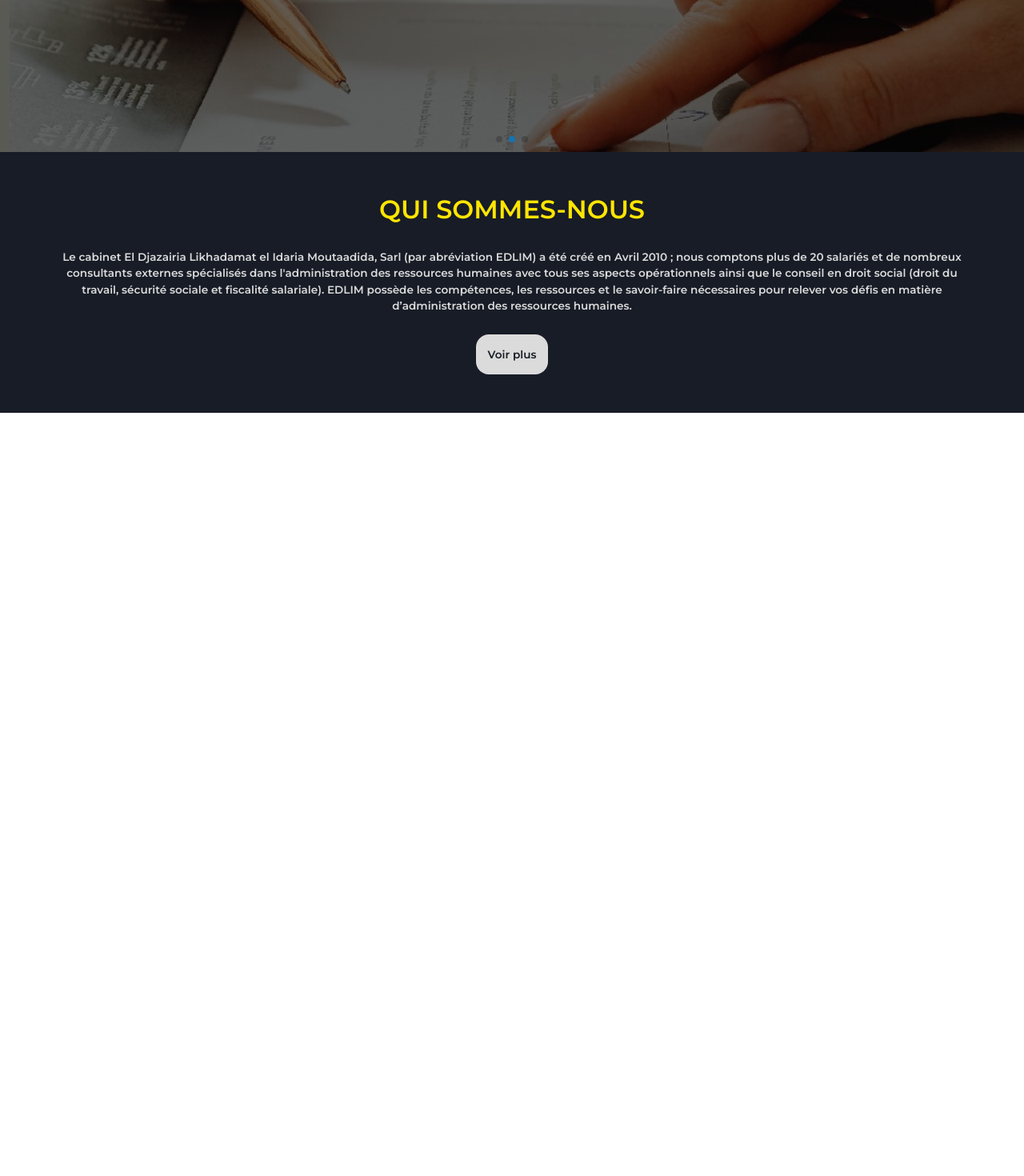
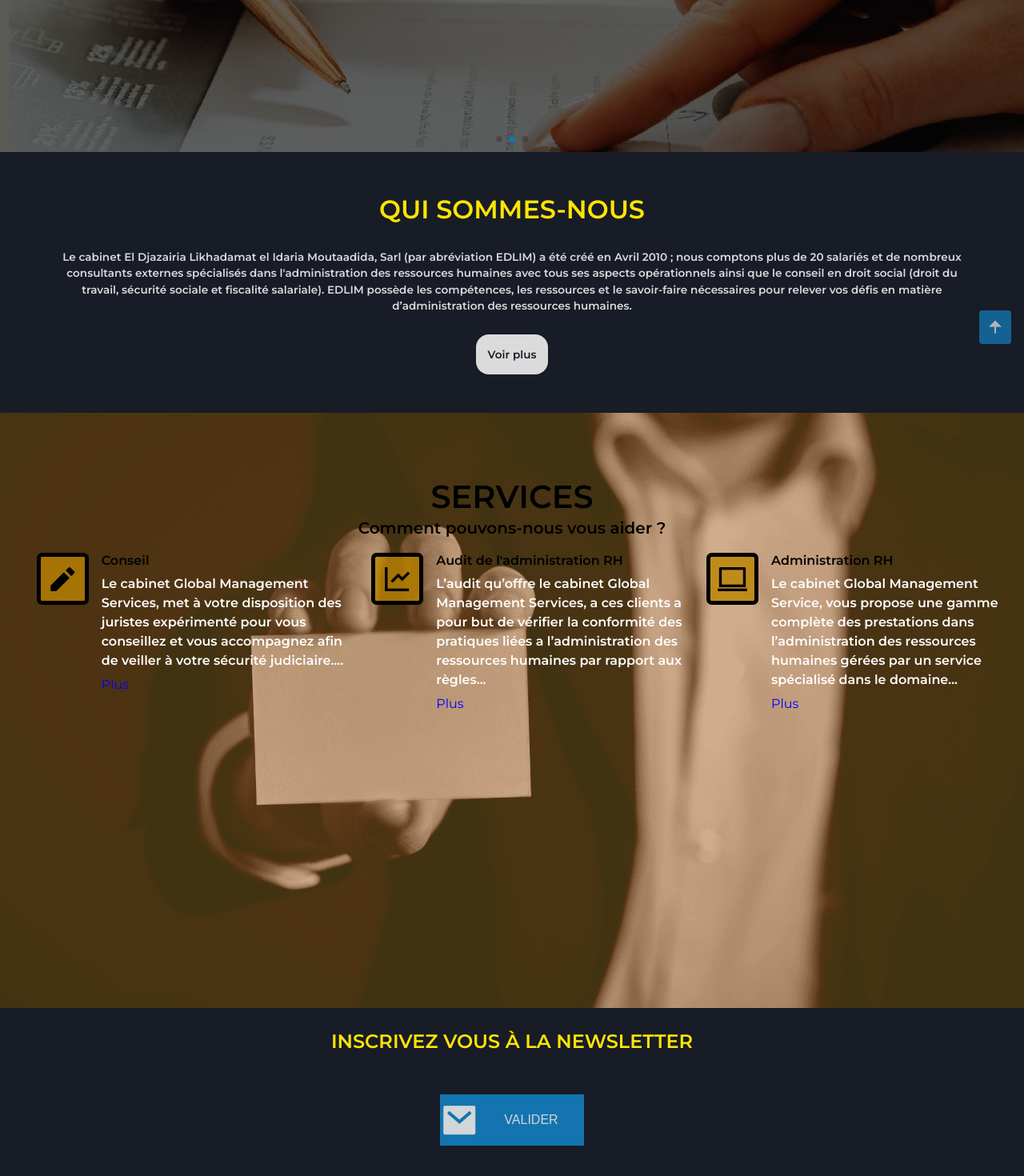
Before and after one commit to Hocine737718/edlim_project, a Vue app: page / in a window 1280 px wide. Shown: the part 610-2080 px from the top of the page at 80% size. Before the commit the page ends 1126 px from the top, so only its background shows below. Built offline with nearby package versions, Linux system fonts and the light colour scheme; what @canvasjs/vue-stockcharts would draw is missing.

Commit message:
ScrollUp + SignUp Commit

```diff
--- a/src/App.vue
+++ b/src/App.vue
@@ -1,14 +1,24 @@
 <template>
   <Navbar/>
   <router-view/>
+  <SignUp/>
+  <!--Footer/-->
+  <ScrollUp/>
 </template>
 
 <script>
+import Navbar from '@/components/Navbar/NavbarCmp.vue';
+import SignUp from '@/components/SignUpCmp.vue'
+//import Footer from '@/components/Footer/FooterCmp.vue';
+import ScrollUp from '@/components/ScrollUpCmp.vue';
 import 'remixicon/fonts/remixicon.css'
 import '@/assets/css/_global.css'
-import Navbar from '@/components/Navbar/NavbarCmp.vue';
 export default {
-  components:{Navbar},
+  components:{
+    Navbar
+    ,SignUp
+    //,Footer
+    ,ScrollUp},
   /*beforeMount(){
     this.$store.dispatch('get_offers');
   }*/
--- a/src/assets/css/Home/home.css
+++ b/src/assets/css/Home/home.css
@@ -52,3 +52,13 @@
     color: var(--blue-color);
     text-decoration: underline;
 }
+@media screen and (max-width: 819px) {
+    .about_h_back {
+        padding: 2rem 0.75rem;
+    }
+}
+@media screen and (max-width: 428px) {
+    .about_h_title{
+        font-size: var(--font-size-8);
+    }
+}
--- /dev/null
+++ b/src/assets/css/ScrollUp/scrollup.css
@@ -0,0 +1,23 @@
+.scrollup{
+    position: fixed;
+    background-color: var(--blue-color);
+    right: 1rem;
+    bottom: -30%;
+    display: inline-flex;
+    padding: .5rem;
+    border-radius: .25rem;
+    z-index: var(--z-tooltip);
+    opacity: .8;
+    transition: .4s;
+}
+.scrollup_icon{
+    font-size: var(--font-size-8);
+    color: var(--smoke-color);
+}
+.scrollup:hover{
+    background-color: var(--blue-color-light);
+    opacity: 1;
+}
+.show-scroll{
+    bottom: 5%;
+}
--- a/src/assets/css/Home/media_home.css
+++ b/src/assets/css/SignUp/media_signup.css
@@ -3,22 +3,11 @@
         width: 300px;
         padding: 1.5rem;
     }
-    .signup_input{
-        font-size: 1rem;
-    }
     .signup_box i{
-        font-size: 2.75rem;
         padding: 1.5rem 0;
     }
     .signup_btn{
         padding: 1.5rem;
-        font-size: 1rem;
-    }
-    .home_signup h1{
-        font-size: 1.5rem;
-    }
-    .about_h_back {
-        padding: 2rem 0.75rem;
     }
 }
 @media screen and (max-width: 554px) {
@@ -27,47 +16,37 @@
         padding: 1rem;
     }
     .signup_input{
-        font-size: 0.75rem;
+        font-size: var(--font-size-4);
     }
     .signup_box i{
-        font-size: 2.75rem;
+        font-size: var(--font-size-10);
         padding: 1rem 0;
     }
     .signup_btn{
         padding: 1rem;
-        font-size: 0.75rem;
+        font-size: var(--font-size-4);
     }
-    .home_signup h1{
-        font-size: 1.25rem;
+    .signup h1{
+        font-size: var(--font-size-7);
     }
 }
-@media screen and (max-width: 428px) {
-    .about_h_title{
-        font-size: var(--font-size-8);
+@media screen and (max-width: 430px) {
+    .signup_form {
+        padding: 3rem 0.5rem;
     }
-}
-@media screen and (max-width: 421px) {
     .signup_box:hover > .signup_input,.signup_input:focus{
         width: 170px;
         padding: 0.75rem;
     }
     .signup_input{
-        font-size: 0.75rem;
+        font-size: var(--font-size-3);
     }
     .signup_box i{
-        font-size: 2.75rem;
+        font-size: var(--font-size-8);
         padding: 0.5rem 0;
     }
     .signup_btn{
         padding: 1rem;
-        font-size: 0.75rem;
-    }
-    .home_signup h1{
-        font-size: 1rem;
+        font-size: var(--font-size-3);
     }
 }
-@media screen and (max-width: 391px) {
-    .signup_form {
-        padding: 3rem 0.5rem;
-    }
-}
--- /dev/null
+++ b/src/assets/css/SignUp/signup.css
@@ -0,0 +1,51 @@
+.signup{
+    padding: 1.5rem 0 1.5rem;
+    background-color: var(--black-color-light);
+    display: flex;
+    flex-direction: column;
+    align-items: center;
+    justify-content: center;
+}
+.signup h1{
+    color: var(--yellow-color);
+    display: flex;
+    align-items: flex-end;
+    text-transform: uppercase;
+    font-size: var(--font-size-8);
+    text-align: center;
+}
+.signup_form{
+    padding: 3rem;
+    display: flex;
+    justify-content: center;
+    align-items: center;
+}
+.signup_box{
+    height: 48px;
+    justify-content: center;
+    display: flex;
+}
+.signup_box i{
+    display: flex;
+    background: var(--blue-color);
+    font-size: var(--font-size-12);
+    padding: 2rem 0;
+    align-items: center;
+    color:var(--smoke-color-light);
+}
+.signup_input{
+    width: 0px;
+    transition: 0.6s;
+    font-size: var(--font-size-6);
+}
+.signup_box:hover > .signup_input,.signup_input:focus{
+    width: 500px;
+    padding: 2rem;
+}
+.signup_btn{
+    background: var(--blue-color);
+    color: var(--smoke-color-light);
+    padding: 2rem;
+    font-size: var(--font-size-6);
+    text-transform: uppercase;
+}
--- /dev/null
+++ b/src/components/Home/Services/CardServiceCmp.vue
@@ -0,0 +1,25 @@
+<template>
+    <div class="services_card">
+        <a :href="lien" class="card_icon">
+            <i :class="icon"></i>
+        </a>
+        <div class="card_content">
+            <div class="card_content_header">
+                 {{header}}
+            </div>
+            <div class="card_content_body">
+                {{body}}
+            </div>
+            <div class="card_content_footer">
+                <a :href="lien">Plus</a>
+            </div>
+        </div>
+    </div>
+</template>
+
+<script>
+export default {
+    name: 'CardServiceCmp',
+    props:['icon','header','body','lien']
+}
+</script>
--- /dev/null
+++ b/src/components/Home/Services/ServicesCmp.vue
@@ -0,0 +1,56 @@
+<template>
+    <div class="home_services" id="home_services">
+        <div class="services_header">
+            <span>SERVICES</span>
+            <h2>Comment pouvons-nous vous aider ?</h2>
+        </div>
+        <div class="services_cards">
+            <CardService :icon="card1.icon" :header="card1.header" :body="card1.body" :lien="card1.lien" id="srv_card1"/>
+            <CardService :icon="card2.icon" :header="card2.header" :body="card2.body" :lien="card2.lien" id="srv_card2"/>
+            <CardService :icon="card3.icon" :header="card3.header" :body="card3.body" :lien="card3.lien" id="srv_card3"/>
+        </div>
+    </div>
+</template>
+
+<script>
+import CardService from '@/components/Home/Services/CardServiceCmp.vue';
+import ScrollReveal from 'scrollreveal';
+import '@/assets/css/Home/Services/services.css'
+import '@/assets/css/Home/Services/media_services.css'
+export default {
+    name: 'ServicesCmp',
+    components:{
+        CardService
+    },
+    data(){
+        return{
+            card1:{ icon:"ri-pencil-fill",
+                    header:"Conseil",
+                    body:"Le cabinet Global Management Services, met à votre disposition des juristes expérimenté pour vous conseillez et vous accompagnez afin de veiller à votre sécurité judiciaire....",
+                    lien:"/article/conseil"
+                  },
+            card2:{ icon:"ri-line-chart-line",
+                    header:"Audit de l'administration RH",
+                    body:"L’audit qu’offre le cabinet Global Management Services, a ces clients a pour but de vérifier la conformité des pratiques liées a l’administration des ressources humaines par rapport aux règles...",
+                    lien:"/article/audit-rh"
+                  },
+            card3:{ icon:"ri-macbook-line",
+                    header:"Administration RH",
+                    body:"Le cabinet Global Management Service, vous propose une gamme complète des prestations dans l’administration des ressources humaines gérées par un service spécialisé dans le domaine...",
+                    lien:"/article/admin-rh"
+                  }
+        }
+    },
+    mounted(){
+        const sr = ScrollReveal({
+            origin: 'left',
+            distance: '60px',
+            duration: 2500,
+            delay: 400
+        })
+        sr.reveal(`#srv_card1`);
+        sr.reveal(`#srv_card2`, {delay: 800});
+        sr.reveal(`#srv_card3`, {delay: 1200});
+    }
+}
+</script>
--- /dev/null
+++ b/src/components/ScrollUpCmp.vue
@@ -0,0 +1,21 @@
+<template>
+    <a href="#" class="scrollup" id="scrollup">
+        <i class="ri-arrow-up-fill scrollup_icon"></i>
+    </a>
+</template>
+
+<script>
+import $ from 'jquery';
+import '@/assets/css/ScrollUp/scrollup.css'
+export default {
+    name:"ScrollUpCmp",
+    mounted(){
+        function scrollUp(){
+            const scrollUp = $('#scrollup');
+            if(this.scrollY >= 100) scrollUp.addClass('show-scroll');
+            else scrollUp.removeClass('show-scroll');
+        }
+        $(window).scroll(scrollUp);
+    }
+}
+</script>
--- /dev/null
+++ b/src/components/SignUpCmp.vue
@@ -0,0 +1,30 @@
+<template>
+    <div class="signup" id="signup">
+        <h1>Inscrivez vous à la newsletter</h1>
+        <form @submit.prevent="action" method="POST" class="signup_form" >
+            <div class="signup_box">
+                <i class="ri-mail-fill"></i>
+                <input class="signup_input" type="email" name="email" v-model="this.email" placeholder="Entrer votre adresse e-mail">
+                <button class="signup_btn" type="submit" name="button">Valider</button>
+            </div>
+        </form>
+    </div>
+</template>
+
+<script>
+import '@/assets/css/SignUp/signup.css'
+import '@/assets/css/SignUp/media_signup.css'
+export default {
+    name: 'SignUpCmp',
+    data(){
+        return{
+            email:""
+        }
+    },
+    methods:{
+        async action(){
+            if(this.email!="") this.$store.dispatch('addToNewsLetter',this.email);
+        }
+    }
+}
+</script>
--- a/src/views/HomeView.vue
+++ b/src/views/HomeView.vue
@@ -2,21 +2,21 @@
   <div class="home">
     <Slider/>
     <About/>
+    <Services/>
   </div>
 </template>
 
 <script>
-import Slider from '@/components/Home/SliderCmp.vue'
-//import Services from '@/components/Home/Services/ServicesCmp.vue'
+import Slider from '@/components/Home/SliderCmp.vue';
+import Services from '@/components/Home/Services/ServicesCmp.vue'
 import About from '@/components/Home/AboutCmp.vue'
 import '@/assets/css/Home/home.css'
-import '@/assets/css/Home/media_home.css'
 export default {
   name: 'HomeView',
   components: {
     Slider,
     About,
-    //Services
+    Services
   }
 }
 </script>
```
